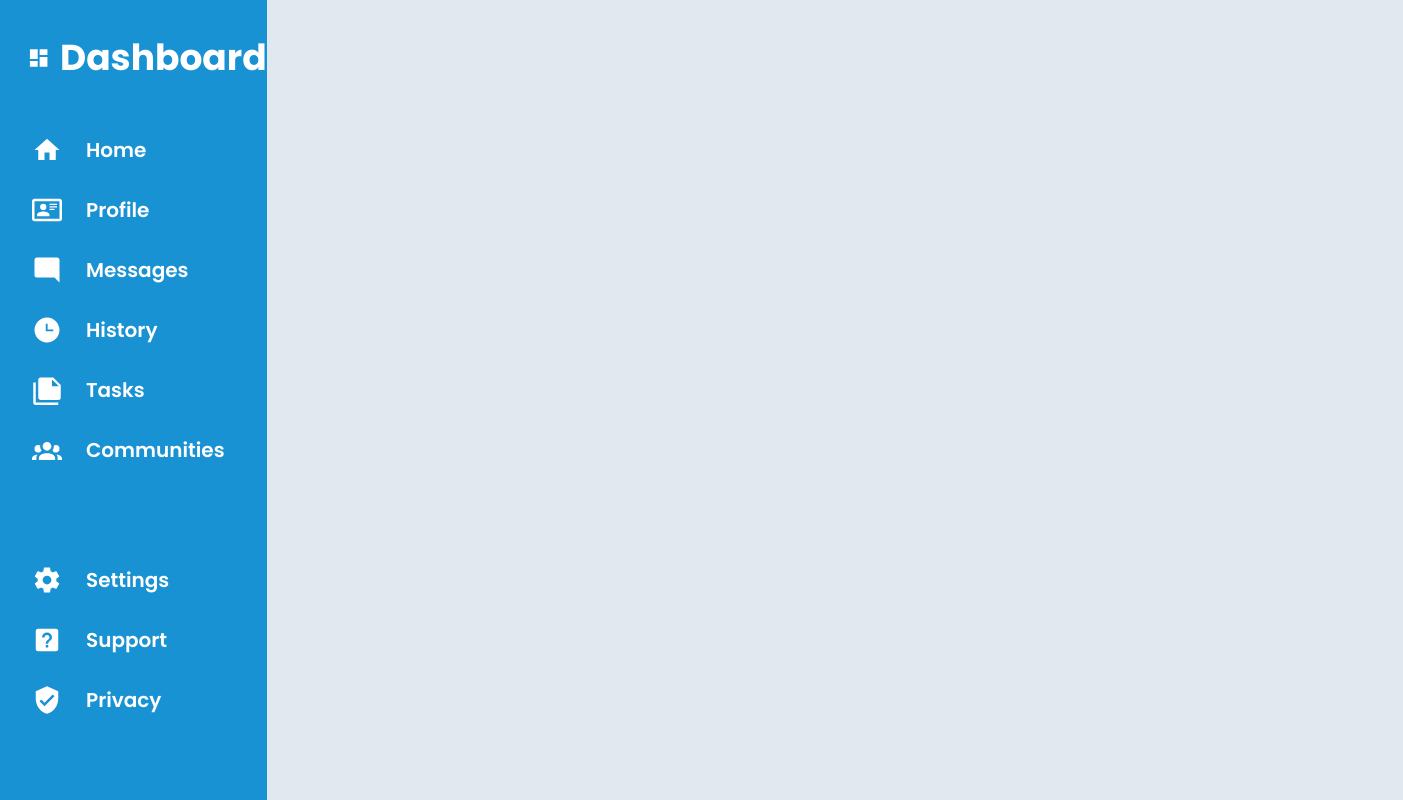
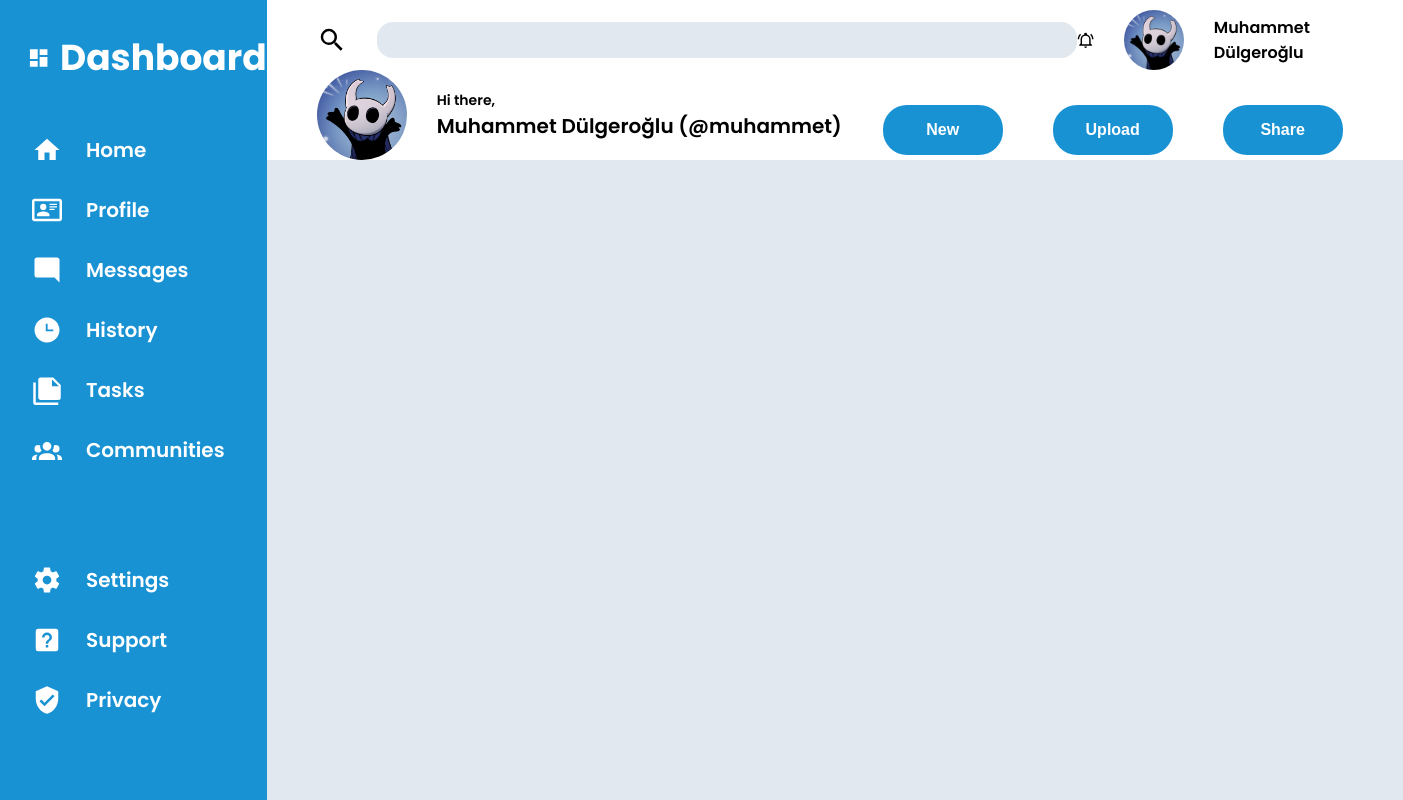
Before and after one commit to chorumlablabeasy/odin-admin-dashboard, a plain HTML site: page index.html in a window 1280 px wide. Shown: the whole page, 1403 px wide, since content can reach past the window. Drawn offline with Linux system fonts and the light colour scheme.

Commit message:
Finish header section (HTML + CSS)

```diff
--- a/index.html
+++ b/index.html
@@ -10,14 +10,59 @@
     <div class="container">
         <!-- header section start -->
         <header class="header">
-
+            <div class="header-top">
+                <div class="search">
+                    <svg class="svg-black" xmlns="http://www.w3.org/2000/svg" viewBox="0 0 24 24">
+                        <path d="M9.5,3A6.5,6.5 0 0,1 16,9.5C16,11.11 15.41,12.59 14.44,13.73L14.71,
+                        14H15.5L20.5,19L19,20.5L14,15.5V14.71L13.73,14.44C12.59,15.41 11.11,16 9.5,
+                        16A6.5,6.5 0 0,1 3,9.5A6.5,6.5 0 0,1 9.5,3M9.5,5C7,5 5,7 5,9.5C5,12 7,14 9.5,
+                        14C12,14 14,12 14,9.5C14,7 12,5 9.5,5Z" />
+                    </svg>
+                    <input class="search-input" type="search">
+                </div>
+                <div class="header-top-right">
+                    <svg class="svg-black" xmlns="http://www.w3.org/2000/svg" viewBox="0 0 24 24">
+                        <path d="M10,21H14A2,2 0 0,1 12,23A2,2 0 0,1 10,21M21,19V20H3V19L5,17V11C5,7.9 7.03,
+                        5.17 10,4.29C10,4.19 10,4.1 10,4A2,2 0 0,1 12,2A2,2 0 0,1 14,4C14,4.1 14,4.19 14,4.29C16.97,
+                        5.17 19,7.9 19,11V17L21,19M17,11A5,5 0 0,0 12,6A5,5 0 0,0 7,11V18H17V11M19.75,3.19L18.33,
+                        4.61C20.04,6.3 21,8.6 21,11H23C23,8.07 21.84,5.25 19.75,3.19M1,11H3C3,8.6 3.96,6.3 5.67,4.61L4.25,
+                        3.19C2.16,5.25 1,8.07 1,11Z" />
+                    </svg>
+                    <img class="small-pp" src="images/knight-pp.webp" alt="profile picture">
+                    <p style="font-size: 1.6rem; font-weight: 600;">Muhammet Dülgeroğlu</p>
+                </div>
+            </div>
+            <div class="header-bottom">
+                <div class="header-bottom-left">
+                    <img class="big-pp" src="images/knight-pp.webp" alt="profile picture">
+                    <div class="greetings">
+                        <p style="font-size: 1.4rem; font-weight: 600;">Hi there,</p>
+                        <p style="font-size: 2rem; font-weight: 600;">Muhammet Dülgeroğlu (@muhammet)</p>
+                    </div>
+                </div>
+                <div class="header-bottom-right">
+                    <nav>
+                        <ul>
+                            <li>
+                                <button class="nav-button">New</button>
+                            </li>
+                            <li>
+                                <button class="nav-button">Upload</button>
+                            </li>
+                            <li>
+                                <button class="nav-button">Share</button>
+                            </li>
+                        </ul>
+                    </nav>
+                </div>
+            </div>
         </header>
         <!-- header section end -->
 
         <!-- aside section start -->
         <aside class="sidebar">
             <header class="sidebar-header">
-                <svg width="50px" height="50px" viewBox="0 0 24 24" xmlns="http://www.w3.org/2000/svg"><path d="M13,3V9H21V3M13,21H21V11H13M3,21H11V15H3M3,13H11V3H3V13Z" /></svg>
+                <svg style="fill: white;" width="50px" height="50px" viewBox="0 0 24 24" xmlns="http://www.w3.org/2000/svg"><path d="M13,3V9H21V3M13,21H21V11H13M3,21H11V15H3M3,13H11V3H3V13Z" /></svg>
                 <h1 class="dashboard">Dashboard</h1>
             </header>
             <nav class="menu">
--- a/style.css
+++ b/style.css
@@ -39,55 +39,116 @@ svg path {
     fill: var(--clr-white);
 }
 
+.svg-black {
+    height: 3rem;
+    width: 3rem;
+}
+
+.svg-black path {
+    fill: black;
+}
+
+.small-pp {
+    height: 6rem;
+    width: 6rem;
+    border-radius: 50%;
+}
+
+.big-pp {
+    height: 9rem;
+    width:9rem;
+    border-radius: 50%;
+}
+
 .container {
     display: grid;
     height: 100%;
     width: 100%;
     grid-template-columns: 1fr 4fr;
     grid-template-rows: 1fr 2fr 2fr;
-    gap: 2rem;
 }
 
+/* header start */
 .header {
+    display: flex;
+    flex-direction: column;
     grid-column: 2 / 3;
     grid-row: 1 / 2;
+    background-color: var(--clr-white);
+    padding-top: 1rem;
 }
 
+.header-top {
+    display: flex;
+    justify-content: space-between;
+    align-items: center;
+}
+
+.search {
+    display: flex;
+    align-items: center;
+    gap: 3rem;
+    margin-left: 5rem;
+}
+
+.search-input {
+    background-color: var(--clr-color-background);
+    border-radius: 1.6rem;
+    width: 70rem;
+    height: 3.6rem;
+}
+
+.header-top-right {
+    display: flex;
+    gap: 3rem;
+    justify-content: center;
+    align-items: center;
+    margin-right: 8rem;
+}
+
+.header-bottom {
+    display: flex;
+    justify-content: space-between;
+    align-items: center;
+}
+
+.header-bottom-left {
+    display: flex;
+    justify-content: center;
+    align-items: center;
+    gap: 3rem;
+    margin-left: 5rem;
+}
+
+.header-bottom-right {
+    margin-top: 3rem;
+    margin-right: 6rem;
+}
+
+.header-bottom-right nav ul {
+    display: flex;
+    justify-content: center;
+    align-items: center;
+    gap: 5rem;
+}
+
+.nav-button {
+    background-color: var(--clr-primary);
+    color: var(--clr-white);
+    border-radius: 24px;
+    font-size: 1.6rem;
+    font-weight: 600;
+    width: 12rem;
+    height: 5rem;
+}
+
+/* header end*/
+
+/* sidebar start */
 .sidebar {
     background-color: var(--clr-primary);
     grid-column: 1 / 2;
     grid-row: 1 / 4;
-}
-
-.main-content {
-    grid-column: 2 / 3;
-    grid-row: 2 / 4;
-    display: grid;
-    grid-template-columns: 1.5fr 1.5fr 1fr;
-    grid-template-rows: repeat(3, 1fr);
-    gap: 2rem;
-}
-
-.projects-section {
-    grid-column: 1 / 3;
-    grid-row: 1 / 4;
-}
-
-.info-panel {
-    grid-column: 3 / 4;
-    grid-row: 1 / 4;
-    display: grid;
-    grid-template-columns: 1fr;
-    grid-template-rows: 1fr 1fr;
-    gap: 2rem;
-}
-
-.announcements {
-    grid-area: 1 / 1 / 2 / 2;
-}
-
-.trending {
-    grid-area: 2 / 1 / 3 / 2;
 }
 
 .sidebar-header {
@@ -122,3 +183,35 @@ svg path {
     font-size: 2rem;
     font-weight: 600;
 }
+/* sidebar end */
+
+.main-content {
+    grid-column: 2 / 3;
+    grid-row: 2 / 4;
+    display: grid;
+    grid-template-columns: 1.5fr 1.5fr 1fr;
+    grid-template-rows: repeat(3, 1fr);
+    gap: 2rem;
+}
+
+.projects-section {
+    grid-column: 1 / 3;
+    grid-row: 1 / 4;
+}
+
+.info-panel {
+    grid-column: 3 / 4;
+    grid-row: 1 / 4;
+    display: grid;
+    grid-template-columns: 1fr;
+    grid-template-rows: 1fr 1fr;
+    gap: 2rem;
+}
+
+.announcements {
+    grid-area: 1 / 1 / 2 / 2;
+}
+
+.trending {
+    grid-area: 2 / 1 / 3 / 2;
+}
```
Also changed, not shown: images/bell-ring-outline.svg (added), images/knight-pp.webp (added).
